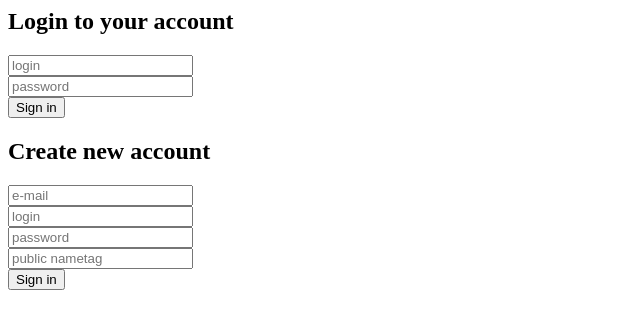
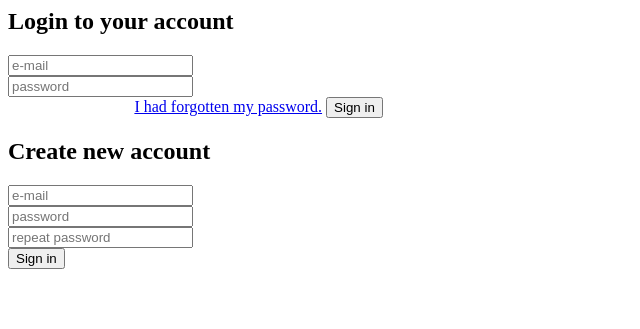
Before and after one commit to szmanda/ZSK, a PHP site: page /login.php in a window 1280 px wide. Shown: the top 329 px of the page, without its empty margins (0-640 px from the left). Run offline with PHP 8.4, Linux system fonts and the light colour scheme; a stand-in replaces the project's code that opens the database connection.

```diff
--- a/klasa4/TechSpeaking_WebAppProject/draft.php
+++ b/klasa4/TechSpeaking_WebAppProject/draft.php
@@ -17,10 +17,10 @@
   </head>
   <body class="back-secondary">
     <?php
-    //require("structure/header.php");
+    require("structure/header.php");
     //require("structure/grid.php");
-    //require("structure/login.php");
-    //require("structure/footer.html");
+    require("structure/login.php");
+    require("structure/footer.html");
     ?>
 
 
--- /dev/null
+++ b/klasa4/TechSpeaking_WebAppProject/scripts/register.php
@@ -0,0 +1,4 @@
+<?php
+if (isset($_POST['button']) && !empty($_POST['name']) && !empty($_POST['surname']) && !empty($_POST['birthdate']))
+
+ ?>
--- a/klasa4/TechSpeaking_WebAppProject/structure/login.php
+++ b/klasa4/TechSpeaking_WebAppProject/structure/login.php
@@ -1,5 +1,8 @@
 <?php
-  //require_once("../scripts/connect.php");
+  require_once("./scripts/connect.php");
+  $passwordError = '';
+  $rpasswordError = '';
+  $loginError = '';
 
 
  ?>
@@ -8,8 +11,11 @@
      <div class="tile">
        <h2>Login to your account</h2>
        <form class="login" method="post">
-          <input type="text" name="login" placeholder="login"><br>
+          <input type="text" name="email" placeholder="e-mail"><br>
           <input type="password" name="password" placeholder="password"><br>
+          <div class="bg-danger"><?php echo $loginError ?></div>
+          <!-- not implemeted yet -->
+          <a href="#" class="accent" style="margin-left:10%;">I had forgotten my password.</a>
           <input type="submit" name="loginButton" value="Sign in">
        </form>
      </div>
@@ -17,11 +23,12 @@
    <div class="col-xs-12 col-md-6">
      <div class="tile">
        <h2>Create new account</h2>
-       <form class="login" method="post">
+       <form action="register.php" class="login" method="post">
          <input type="text" name="email" placeholder="e-mail"><br>
-         <input type="text" name="login" placeholder="login"><br>
+         <div class="bg-danger"><?php echo $passwordError ?></div>
          <input type="password" name="password" placeholder="password"><br>
-         <input type="text" name="nick" placeholder="public nametag"><br>
+         <div class="bg-danger"><?php echo $rpasswordError ?></div>
+         <input type="password" name="rpassword" placeholder="repeat password"><br>
          <input type="submit" name="createButton" value="Sign in">
        </form>
      </div>
```
Also changed, not shown: klasa4/TechSpeaking_WebAppProject/styles/master.css (+12 -5 lines).
